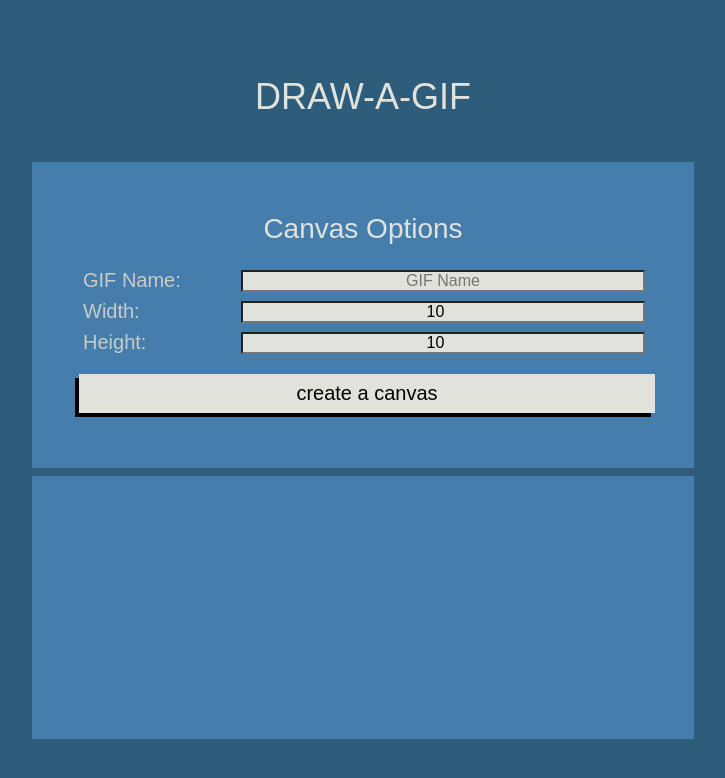
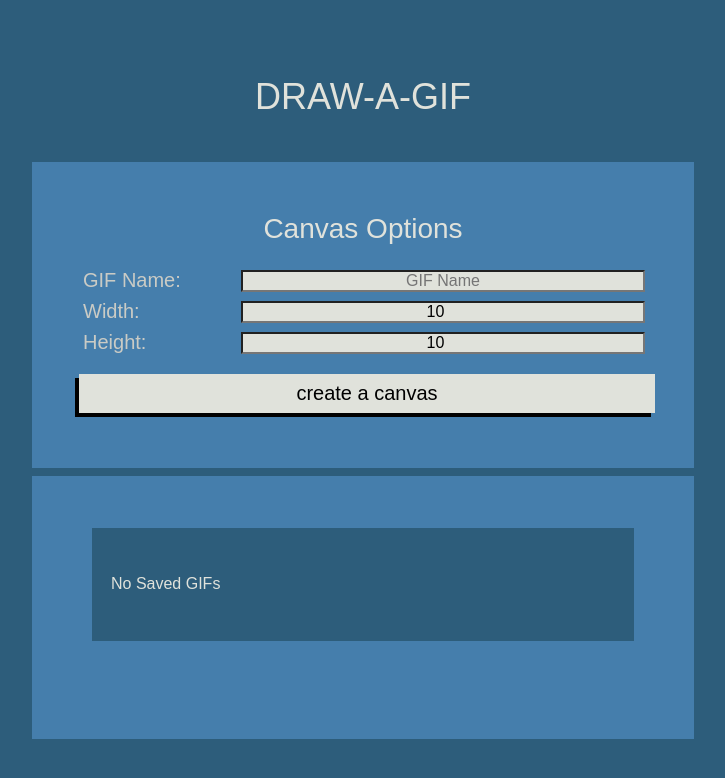
Before and after one commit to KevinBasta/draw-a-gif, a React (Vite) app: page / in a window 1280 px wide. Shown: the top 778 px of the page, without its empty margins (277-1002 px from the left). Built offline with nearby package versions, Linux system fonts and the light colour scheme; no server answers; a web font is replaced by a local one.

Commit message:
indicate when saves are empty

```diff
--- a/src/menu/GifStorageItem.tsx
+++ b/src/menu/GifStorageItem.tsx
@@ -23,6 +23,14 @@ export function GifStorageItems(props: GifStorageItemsProps) {
     }
 
     function getSavedGIFs() {
+        if (localStorageGIFs.length == 0) {
+            return (
+                <GifStorageItemWrapper key={crypto.randomUUID()}>
+                    <GifStorageItemTitle>No Saved GIFs</GifStorageItemTitle>
+                </GifStorageItemWrapper>
+            )
+        }
+
         let savedGIFs: Array<gifRecord> = localStorageGIFs;
         let elements = [];
 
--- a/src/menu/MainMenu.tsx
+++ b/src/menu/MainMenu.tsx
@@ -28,7 +28,6 @@ export function MainMenu(props: TitleScreenProps) {
                                value={name}
                                placeholder="GIF Name"
                                onMouseOver={(e) => {let element: HTMLInputElement = e.target as HTMLInputElement; element.focus();}}
-                               onMouseLeave={(e) => {let element: HTMLInputElement = e.target as HTMLInputElement; element.blur();}}
                                onChange={(e) => {setName(e.target.value)}}/>
 
                         <Label>Width:</Label>
@@ -37,7 +36,6 @@ export function MainMenu(props: TitleScreenProps) {
                                max={maxCanvasSize.toString()}
                                value={width}
                                onMouseOver={(e) => {let element: HTMLInputElement = e.target as HTMLInputElement; element.focus();}}
-                               onMouseLeave={(e) => {let element: HTMLInputElement = e.target as HTMLInputElement; element.blur();}}
                                onChange={(e) => {updateInput(e, setWidth, 1, 3000)}}/>
 
                         <Label>Height:</Label>
@@ -46,7 +44,6 @@ export function MainMenu(props: TitleScreenProps) {
                                max={maxCanvasSize.toString()}
                                value={height}
                                onMouseOver={(e) => {let element: HTMLInputElement = e.target as HTMLInputElement; element.focus();}}
-                               onMouseLeave={(e) => {let element: HTMLInputElement = e.target as HTMLInputElement; element.blur();}}
                                onChange={(e) => {updateInput(e, setHeight, 1, 3000)}}/>
                     </SizePickerContainer>
 
```
Also changed, not shown: src/shared-styles/Button.tsx (added), src/shared-styles/Image.tsx (added), src/shared-styles/Input.tsx (added), src/shared-styles/Text.tsx (added).
